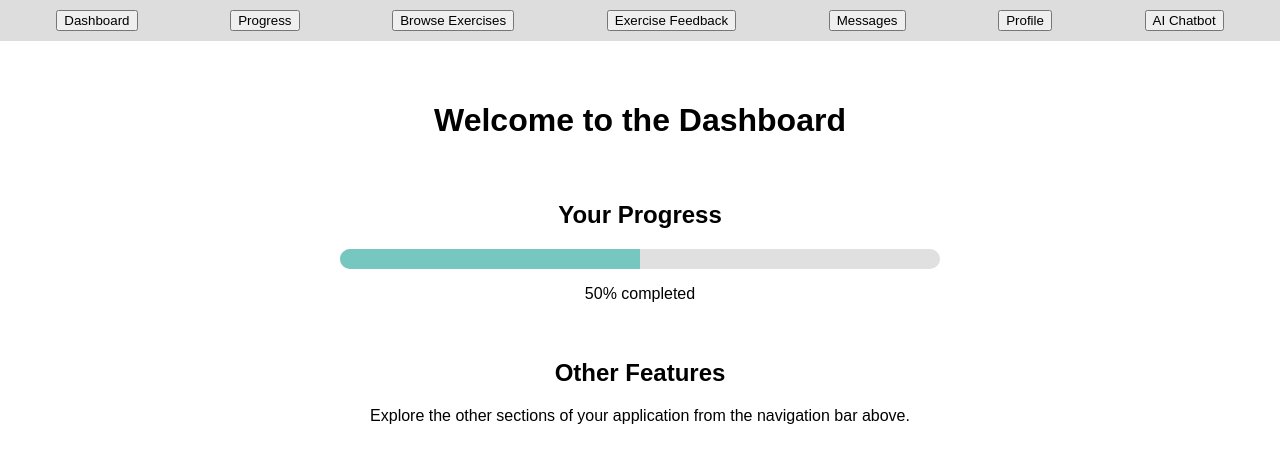
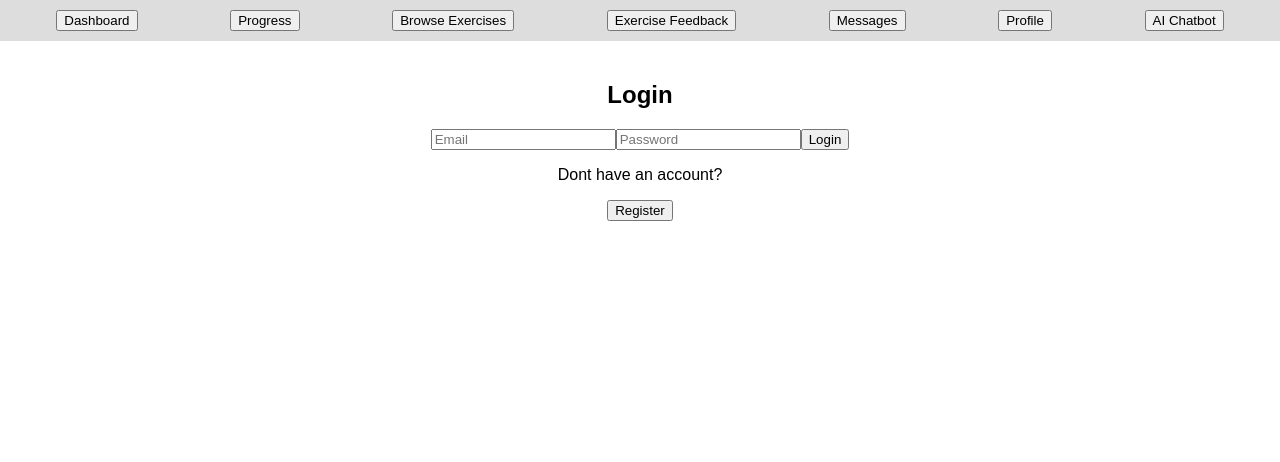
Before and after one commit to Goalaso/interactivespeechtherapy, a React (Create React App) app in the folder speechtherapy/: page / in a window 1280 px wide. Shown: the top 462 px of the page. Built offline with nearby package versions, Linux system fonts and the light colour scheme.

Commit message:
Added login.js and register.js, modified app.js to include them.

```diff
--- a/speechtherapy/src/App.js
+++ b/speechtherapy/src/App.js
@@ -1,5 +1,7 @@
 import React, { useState } from "react";
 import "./App.css";
+import Login from "./pages/Login.js";
+import Register from "./pages/Register.js";
 import MainLayout from "./layouts/MainLayout";
 import Dashboard from "./pages/Dashboard"; // Import the Dashboard component
 import Progress from "./pages/Progress"; // Adjust the path if necessary
@@ -12,11 +14,15 @@ import Chatbot from "./pages/Chatbot.js";
 
 function App() {
   // State to track the current page
-  const [currentPage, setCurrentPage] = useState("dashboard");
+  const [currentPage, setCurrentPage] = useState("login");
 
   // Function to change the page
   const renderPage = () => {
     switch (currentPage) {
+      case "login":
+        return <Login onRegister={() => setCurrentPage("register")} onLoginSuccess={() => setCurrentPage("dashboard")}/>
+      case "register":
+        return <Register onLogin={() => setCurrentPage("login")} />
       case "dashboard":
         return <Dashboard />;
       case "progress":
@@ -49,12 +55,8 @@ function App() {
       >
         <button onClick={() => setCurrentPage("dashboard")}>Dashboard</button>
         <button onClick={() => setCurrentPage("progress")}>Progress</button>
-        <button onClick={() => setCurrentPage("browseExercises")}>
-          Browse Exercises
-        </button>
-        <button onClick={() => setCurrentPage("exerciseFeedback")}>
-          Exercise Feedback
-        </button>
+        <button onClick={() => setCurrentPage("browseExercises")}>Browse Exercises</button>
+        <button onClick={() => setCurrentPage("exerciseFeedback")}>Exercise Feedback</button>
         <button onClick={() => setCurrentPage("messagingSLP")}>Messages</button>
         <button onClick={() => setCurrentPage("profile")}>Profile</button>
         <button onClick={() => setCurrentPage("chatbot")}>AI Chatbot</button>
--- /dev/null
+++ b/speechtherapy/src/pages/Login.js
@@ -0,0 +1,62 @@
+import React, { useState } from 'react';
+
+function Login({onRegister, onLoginSuccess}) {
+    const [email, setEmail] = useState('');
+    const [password, setPassword] = useState('');
+
+    const handleSubmit = async (e) => {
+        e.preventDefault();
+
+        try {
+            const response = await fetch('http://localhost:5000/login', {
+                method: 'POST',
+                headers: {
+                    'Content-Type': 'application/json',
+                },
+                body: JSON.stringify({ email, password }),
+            });
+
+            if(!response.ok){
+                throw new Error(`HTTP error! Status: ${response.status}`);
+            }
+
+            const data = await response.json();
+            if (data.success) {
+                alert('Login successful');
+                onLoginSuccess();
+            } else {
+                alert('Login failed: Incorrect email or password');
+            }
+        } catch (error) {
+            console.error('Error occurred during login:', error);
+            alert('An error occurred while trying to log in.');
+        }
+    };
+
+    return (
+        <div>
+            <h2>Login</h2>
+            <form onSubmit={handleSubmit}>
+                <input
+                    type="email"
+                    placeholder="Email"
+                    value={email}
+                    onChange={(e) => setEmail(e.target.value)}
+                />
+                <input
+                    type="password"
+                    placeholder="Password"
+                    value={password}
+                    onChange={(e) => setPassword(e.target.value)}
+                />
+                <button type="submit">Login</button>
+            </form>
+            <div style={{marginTop: '10px' }}>
+                <p>Dont have an account?</p>
+                <button onClick={onRegister}>Register</button>
+            </div>
+        </div>
+    );
+}
+
+export default Login;
--- /dev/null
+++ b/speechtherapy/src/pages/Register.js
@@ -0,0 +1,64 @@
+import React, { useState } from 'react';
+
+function Register({ onLogin }) {
+    const [email, setEmail] = useState('');
+    const [password, setPassword] = useState('');
+
+    const handleRegister = async (e) => {
+        e.preventDefault();
+
+        try{
+            const response = await fetch('http://localhost:5000/register', {
+                method: 'POST',
+                headers: {
+                    'Content-Type': 'application/json',
+
+                },
+                body: JSON.stringify({email, password}),
+            });
+
+            if(!response.ok){
+                throw new Error(`HTTP error! Status: ${response.status}`);
+            }
+
+            const data = await response.json();
+            if(data.success){
+                alert('Account created successfully');
+                onLogin();
+            } else{
+                alert('Account creation failed: ' + data.message);
+            }
+        } catch (error){
+            console.error('Error occurred during registration: ', error);
+            alert('An error occurred while trying to create an account.' + error.message);
+        }
+
+    };
+
+    return (
+        <div>
+            <h2>Register</h2>
+            <form onSubmit={handleRegister}>
+                <input
+                    type="email"
+                    placeholder="Email"
+                    value={email}
+                    onChange={(e) => setEmail(e.target.value)}
+                />
+                <input
+                    type="password"
+                    placeholder="Password"
+                    value={password}
+                    onChange={(e) => setPassword(e.target.value)}
+                />
+                <button type="submit">Register</button>
+            </form>
+            <div style={{ marginTop: '10px' }}>
+                <p>Already have an account?</p>
+                <button onClick={onLogin}>Back to Login</button>
+            </div>
+        </div>
+    );
+}
+
+export default Register;
```
